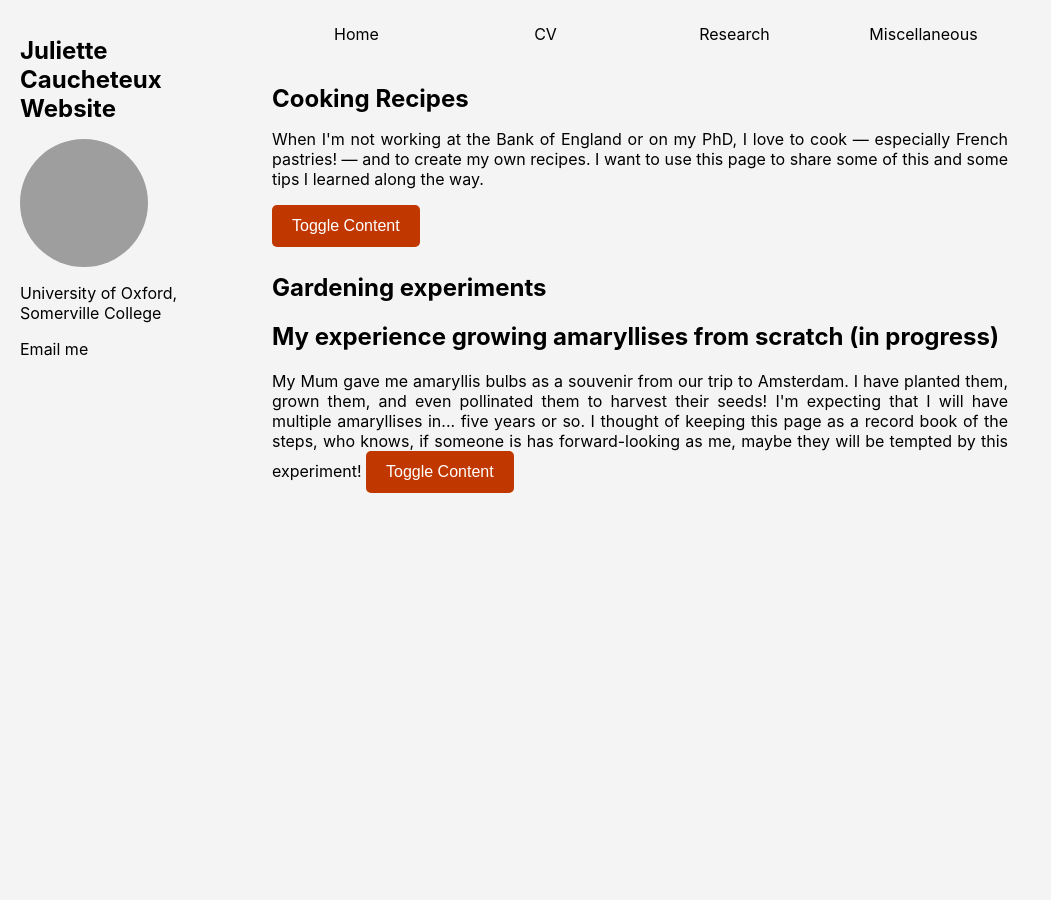
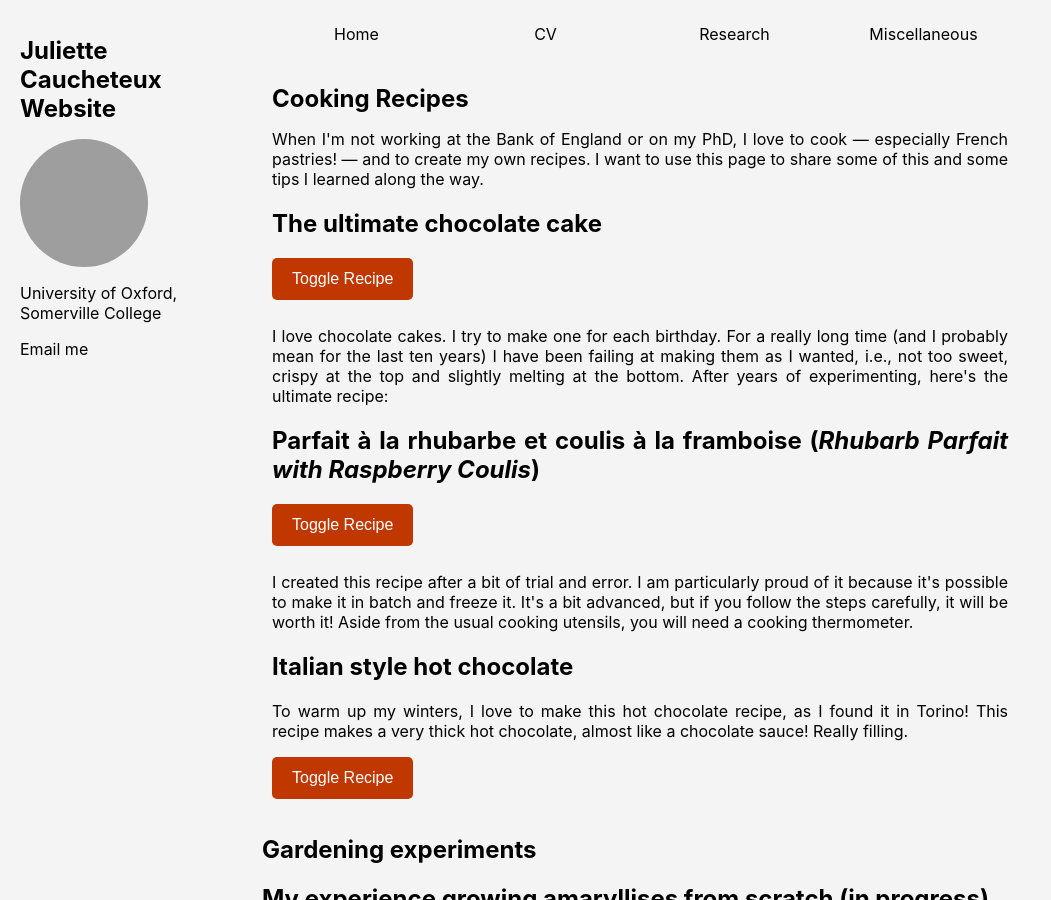
Before and after one commit to JulietteCx/juliettecx.github.io, a Jekyll site: the page built from _pages/miscellaneous.html, in a window 1280 px wide and 900 px high. Shown: the whole window, without its empty margins (0-1051 px from the left). Built offline with Jekyll 4.4.1, drawn with Linux system fonts in a browser that asks for light colours; grey boxes are pictures that could not be loaded.

Commit message:
Update miscellaneous.html

```diff
--- a/_pages/miscellaneous.html
+++ b/_pages/miscellaneous.html
@@ -36,14 +36,11 @@ author_profile: true
 
     <h1> Cooking Recipes </h1>
 <p>When I'm not working at the Bank of England or on my PhD, I love to cook — especially French pastries! — and to create my own recipes. I want to use this page to share some of this and some tips I learned along the way.</p>
-        <button class="toggle-btn" onclick="toggleContent('Cooking Recipes')">Toggle Content</button>
-
-            <div id="Cooking Recipes" class="hidden">
 
             <!-- Chocolate Cake Recipe -->
             <h2>The ultimate chocolate cake </h2>
+            <button class="toggle-btn" onclick="toggleContent('recipe-chocolate')">Toggle Recipe</button>
             <p>I love chocolate cakes. I try to make one for each birthday. For a really long time (and I probably mean for the last ten years) I have been failing at making them as I wanted, i.e., not too sweet, crispy at the top and slightly melting at the bottom. After years of experimenting, here's the ultimate recipe:</p>
-            <button class="toggle-btn" onclick="toggleContent('recipe-chocolate')">Toggle Recipe</button>
 
             <div id="recipe-chocolate" class="hidden">
                 <h3>Ingredients</h3>
@@ -74,8 +71,8 @@ author_profile: true
             </div>
 
          <h2>Parfait à la rhubarbe et coulis à la framboise (<i>Rhubarb Parfait with Raspberry Coulis</i>) </h2>
+        <button class="toggle-btn" onclick="toggleContent('recette-parfait')">Toggle Recipe</button>
         <p> I created this recipe after a bit of trial and error. I am particularly proud of it because it's possible to make it in batch and freeze it. It's a bit advanced, but if you follow the steps carefully, it will be worth it! Aside from the usual cooking utensils, you will need a cooking thermometer.</p>
-        <button class="toggle-btn" onclick="toggleContent('recette-parfait')">Toggle Recipe</button>
 
                 <div id="recette-parfait" class="hidden">
                     <h3>Ingredients</h3>
@@ -140,7 +137,9 @@ author_profile: true
            I'm expecting that I will have multiple amaryllises in... five years or so. I thought of keeping this page as a record book of the steps, who knows, if someone is has forward-looking as me, maybe they will be tempted by this experiment!
 
 <button class="toggle-btn" onclick="toggleContent('growing-amaryllis')">Toggle Content</button>
-       <div id="growing-amaryllis" class="hidden">
+
+
+<div id="growing-amaryllis" class="hidden">
          <h3>First things first, how to wake up a bulb?</h3>
            I do not claim to be the expert, but here is what I did.
            <p>In April, I put the bulbs in a pot, not too large because apparently amaryllises like to be in a narrow space to thrive.
```
